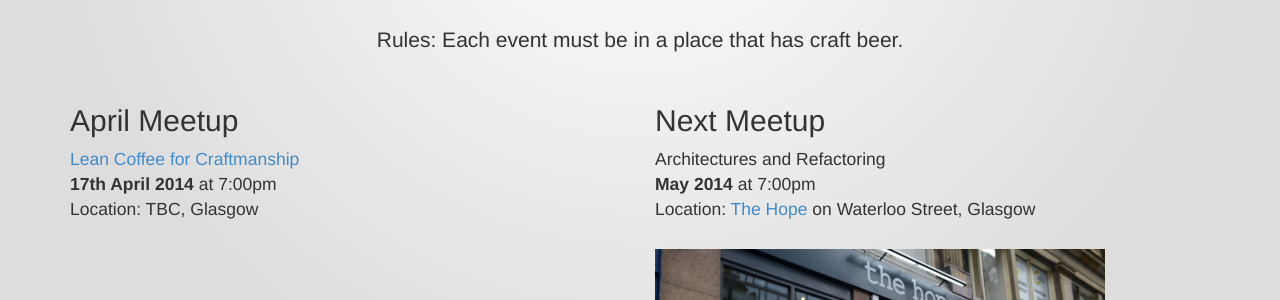
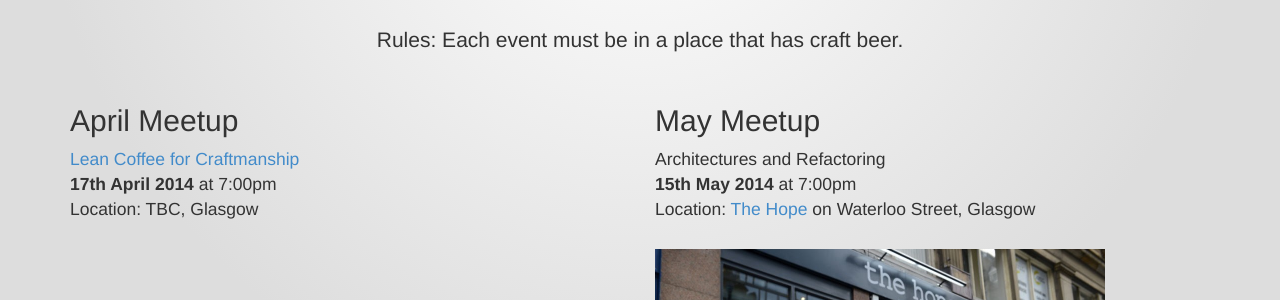
Before and after one commit to codecraftuk/codecraftuk.github.io, a Jekyll site: the page index.html, which Jekyll copies as it is, in a window 1280 px wide. Shown: the part 166-466 px from the top of the page. Built offline with Jekyll 4.4.1, drawn with Linux system fonts in a browser that asks for light colours; Markdown is read by kramdown in place of the engine named in the settings.

Commit message:
Updating next meetup text

```diff
--- a/index.html
+++ b/index.html
@@ -28,10 +28,10 @@
           </div>
 
           <div class="col-lg-6 meetups">
-            <h2>Next Meetup</h2>
+            <h2>May Meetup</h2>
 
             <p>Architectures and Refactoring
-            <br/><strong>May 2014</strong> at 7:00pm
+            <br/><strong>15th May 2014</strong> at 7:00pm
             <br/>Location: <a href="https://www.google.co.uk/maps/preview/place/the+hope/@55.8603492,-4.2594337,18z/data=!3m1!4b1!4m2!3m1!1s0x4888469dda4be0d3:0x48833155b9c343e2">The Hope</a> on Waterloo Street, Glasgow
             </p>
             <img class="event-image" src="/images/thehope.jpg" width=450 height=300 />
```
